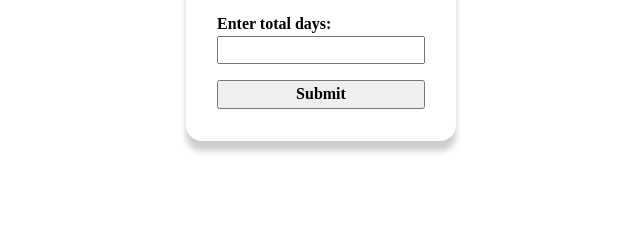
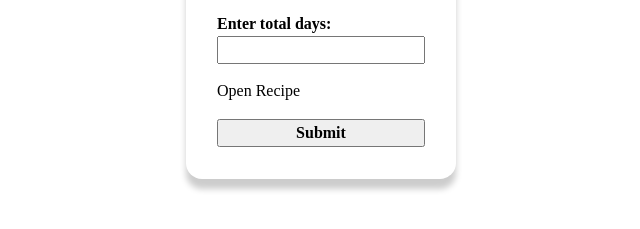
Before and after one commit to chr1swill/meal-prep-calculator, a plain HTML site: page index.html in a window 1280 px wide. Shown: the part 223-452 px from the top of the page, without its empty margins (319-959 px from the left). Drawn offline with Linux system fonts and the light colour scheme.

Commit message:
feat - add link to chicken recipe

```diff
--- a/index.html
+++ b/index.html
@@ -31,6 +31,15 @@
           <input type="number" id="total-days" name="total-days" />
         </div>
         <div class="inline-form-field">
+          <a
+            class="recipe-button"
+            href="https://cafedelites.com/wprm_print/64690"
+            target="_blank"
+            rel="noopener noreferrer"
+            >Open Recipe</a
+          >
+        </div>
+        <div class="inline-form-field">
           <button type="submit"><strong>Submit</strong></button>
         </div>
       </form>
```
